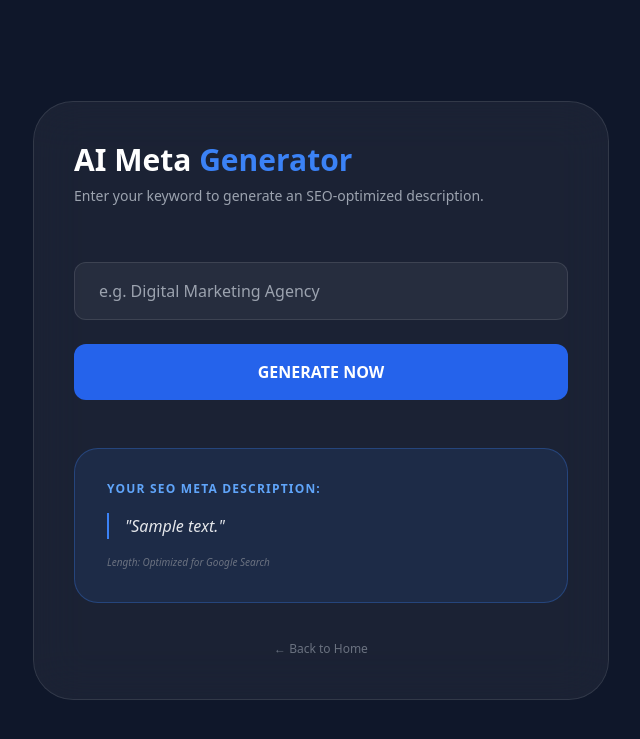
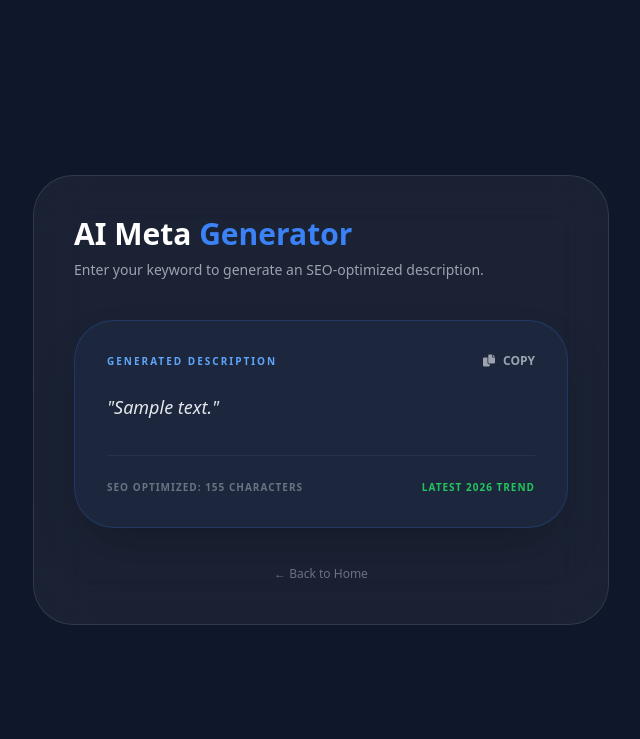
Before and after one commit to MrSaboorKhan/growaimark-agency, a Django app: template website/templates/website/meta_tool.html in a window 1280 px wide. Shown: the top 739 px of the page, without its empty margins (319-959 px from the left). Run offline with Django 5.2, Linux system fonts and the light colour scheme; the template is opened without the code that fills it: most values are stand-ins (such as "Sample title", 1, 10 or a date in 2020); parts of the project's set-up code (start-up, migrations or seed data) failed here and were passed over; some libraries are stand-ins or nearby versions.

Commit message:
advanced ai tool logic

```diff
--- a/website/templates/website/meta_tool.html
+++ b/website/templates/website/meta_tool.html
@@ -13,24 +13,32 @@
             <h1 class="text-3xl font-black mb-2">AI Meta <span class="text-blue-500">Generator</span></h1>
             <p class="text-gray-400 mb-8 text-sm">Enter your keyword to generate an SEO-optimized description.</p>
 
-            <form method="POST" class="space-y-6 flex flex-col">
-    {% csrf_token %}
-    <input type="text" name="keyword" placeholder="e.g. Digital Marketing Agency" required
-           class="w-full bg-white/5 border border-white/10 rounded-xl px-6 py-4 focus:border-blue-500 outline-none text-white">
+            {% if description %}
+<div class="mt-10 p-8 bg-blue-500/5 border border-blue-500/20 rounded-[2.5rem] shadow-2xl animate-fade-in">
+    <div class="flex justify-between items-center mb-6">
+        <span class="text-blue-400 font-black text-[10px] uppercase tracking-[0.2em]">Generated Description</span>
+        <button onclick="copyToClipboard()" class="text-xs font-bold text-gray-400 hover:text-white transition">
+            <i class="fas fa-copy mr-2"></i>COPY
+        </button>
+    </div>
 
-    <button type="submit" class="w-full bg-blue-600 hover:bg-blue-700 py-4 rounded-xl font-black transition text-white">
-        GENERATE NOW
-    </button>
-</form>
-
-{% if description %}
-<div class="mt-12 p-8 bg-blue-500/10 border border-blue-500/30 rounded-3xl">
-    <h3 class="text-blue-400 font-bold mb-4 text-xs uppercase tracking-widest">Your SEO Meta Description:</h3>
-    <p class="text-gray-200 text-base leading-relaxed border-l-2 border-blue-500 pl-4 italic">
+    <p id="metaResult" class="text-gray-200 text-lg leading-relaxed font-medium italic">
         "{{ description }}"
     </p>
-    <p class="mt-4 text-[10px] text-gray-500 italic">Length: Optimized for Google Search</p>
+
+    <div class="mt-8 pt-6 border-t border-white/5 flex justify-between items-center text-[10px] text-gray-500 font-bold uppercase tracking-widest">
+        <span>SEO Optimized: 155 Characters</span>
+        <span class="text-green-500">Latest 2026 Trend</span>
+    </div>
 </div>
+
+<script>
+function copyToClipboard() {
+    const text = document.getElementById('metaResult').innerText;
+    navigator.clipboard.writeText(text);
+    alert('Meta Description Copied!');
+}
+</script>
 {% endif %}
 
             <div class="mt-8 text-center">
```
Also changed, not shown: website/views.py (+31 -5 lines).
